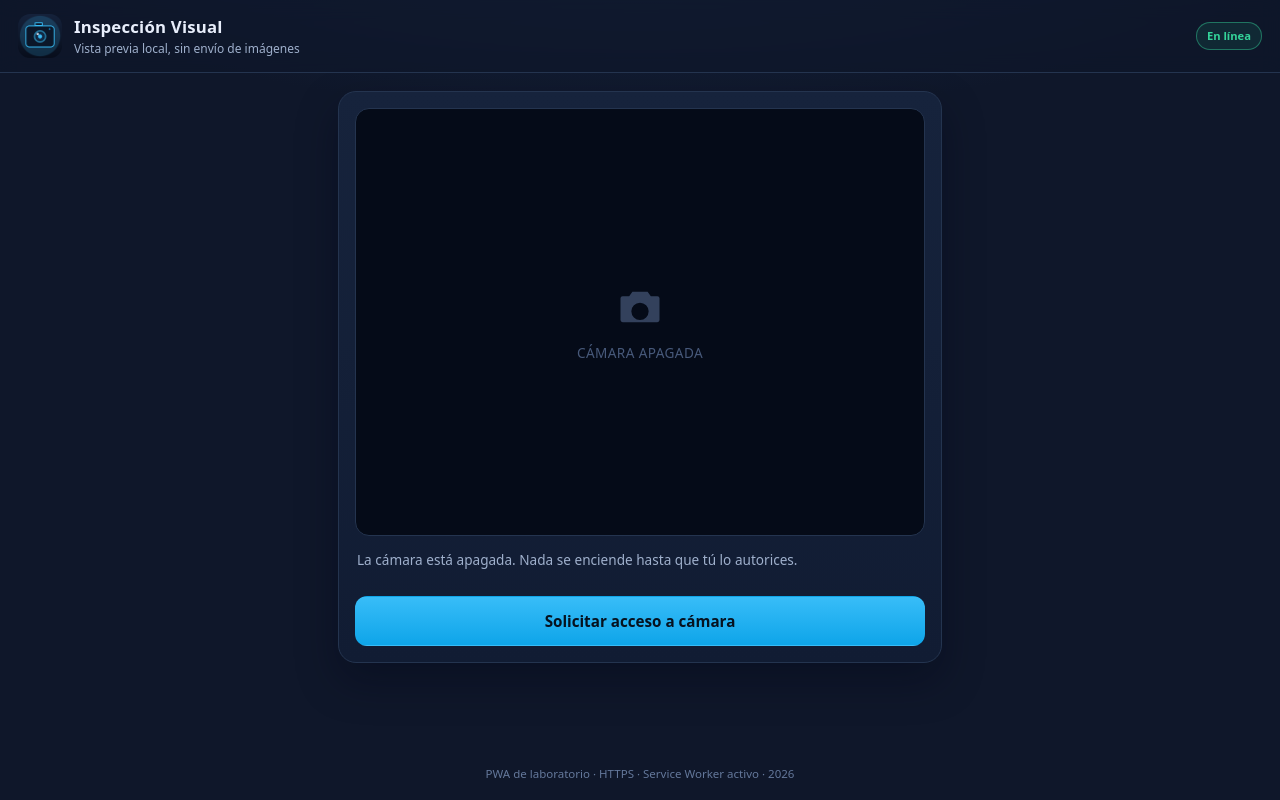
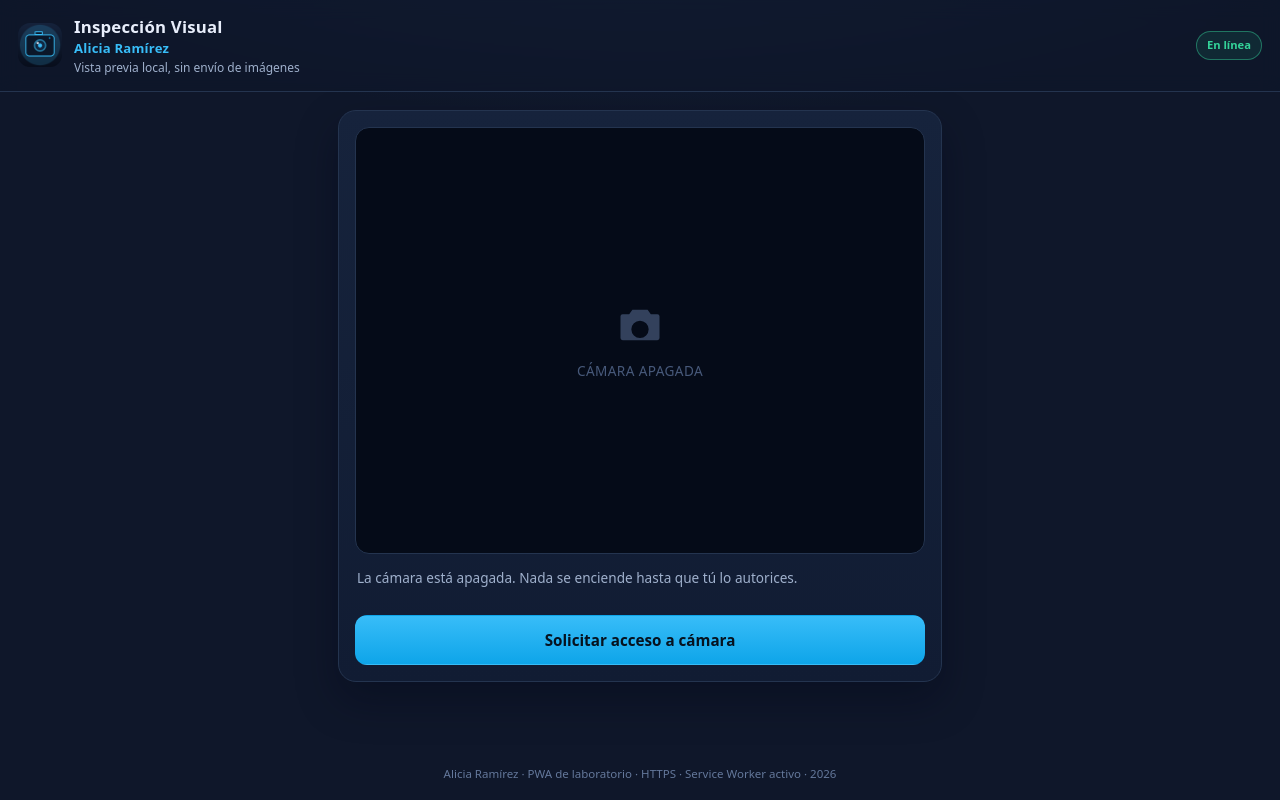
Before and after one commit to A-F11/Camara-Instalable, a plain HTML site: page index.html in a window 1280 px wide. Drawn offline with Linux system fonts and the light colour scheme.

Commit message:
Agregar nombre de la alumna en la interfaz

```diff
--- a/index.html
+++ b/index.html
@@ -20,6 +20,7 @@
       <img src="./icons/icon-192.png" alt="Logotipo Inspección PWA" class="marca-icono" width="44" height="44">
       <div>
         <h1>Inspección Visual</h1>
+        <p class="autor">Alicia Ramírez</p>
         <p class="subtitulo">Vista previa local, sin envío de imágenes</p>
       </div>
     </div>
@@ -79,7 +80,7 @@
       Instalar aplicación
     </button>
     <p class="pie-texto">
-      PWA de laboratorio · HTTPS · Service Worker activo · <span id="anio-actual"></span>
+      Alicia Ramírez · PWA de laboratorio · HTTPS · Service Worker activo · <span id="anio-actual"></span>
     </p>
   </footer>
 
--- a/styles.css
+++ b/styles.css
@@ -75,6 +75,14 @@ body {
   margin: 0;
   font-size: 0.75rem;
   color: var(--texto-tenue);
+}
+
+.autor {
+  margin: 0;
+  font-size: 0.82rem;
+  font-weight: 600;
+  color: var(--acento);
+  letter-spacing: 0.2px;
 }
 
 .pastilla {
```
